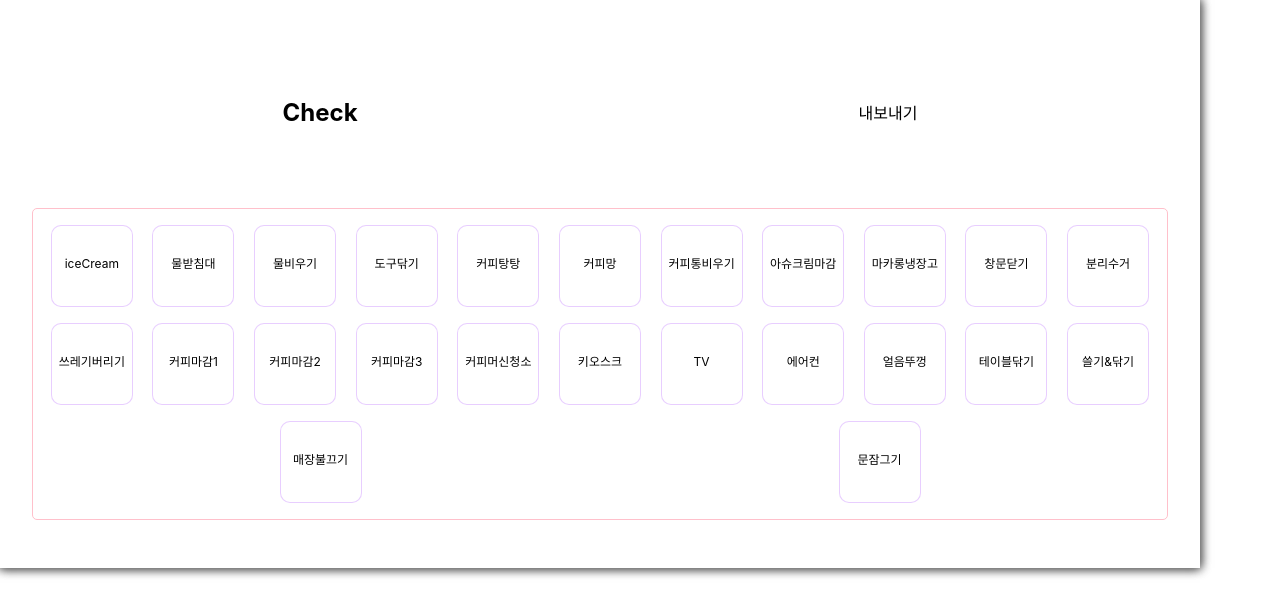
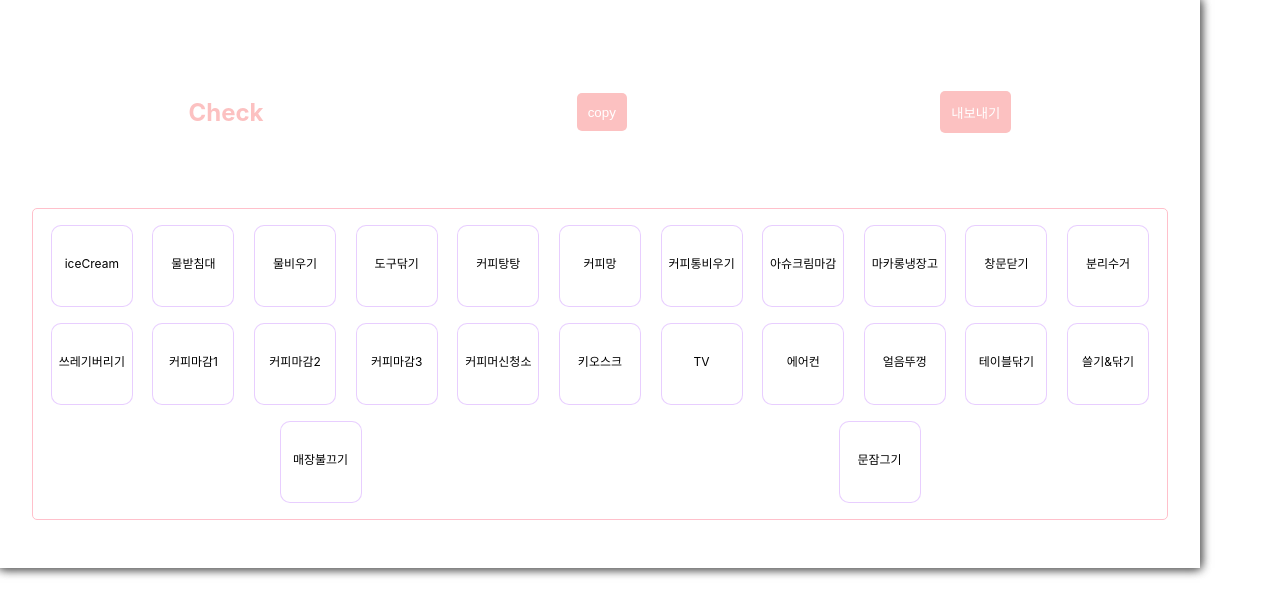
Before and after one commit to haileyham/easy-check, a React (Create React App) app: page / in a window 1280 px wide. Shown: the top 616 px of the page. Built offline with nearby package versions, Linux system fonts and the light colour scheme.

Commit message:
txt,excel내보내기 / copy

```diff
--- a/src/App.tsx
+++ b/src/App.tsx
@@ -14,13 +14,46 @@ function App() {
     setDone(복사done);
   }
 
+  //txt
+  const exportToFile = () => {
+    const content = list.map((item, i) => `${item}: ${done[i] ? 'Done' : 'Not Done'}`).join('\n');
+    const blob = new Blob([content], { type: 'text/plain' });
+    const link = document.createElement('a');
+    link.href = URL.createObjectURL(blob);
+    link.download = 'checklist.txt';
+    link.click();
+  };
+
+  //excel
+  const exportToExcel = () => {
+    const csvContent = list.map((item, i) => `"${item}",${done[i] ? 'Done' : 'Not Done'}`).join('\n');
+    const blob = new Blob([`\uFEFF${csvContent}`], { type: 'text/csv;charset=utf-8;' });
+    const link = document.createElement('a');
+    link.href = URL.createObjectURL(blob);
+    link.download = 'checklist.csv';
+    link.click();
+  };
+
+  //copy
+  const copyToClipboard = () => {
+    const textToCopy = list.map((item, i) => `${item}: ${done[i] ? 'Done' : 'Not Done'}`).join('\n');
+    navigator.clipboard.writeText(textToCopy)
+      .then(() => {
+        console.log('Text copied to clipboard');
+      })
+      .catch((err) => {
+        console.error('Unable to copy text to clipboard', err);
+      });
+  };
+
   return (
     <div>
       <Wrapper>
         <Container>
           <Header>
             <h1>Check</h1>
-            <p>내보내기</p>
+            <button onClick={copyToClipboard}>copy</button>
+            <button onClick={exportToFile}>내보내기</button>
           </Header>
           <Main>
             <CheckList>
@@ -53,6 +86,17 @@ const Header = styled.nav`
   display: flex;
   align-items: center;
   justify-content: space-around;
+  color:#fcc1c1;
+  button{
+    border: none;
+    padding:0.7rem;
+    border-radius: 5px;
+    color:#fff;
+    background-color: #fcc1c1;
+    &:hover{
+      background-color: red;
+    }
+  }
 `
 
 const Main = styled.main`
```
